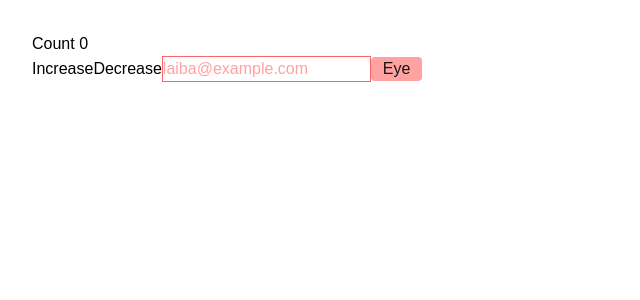
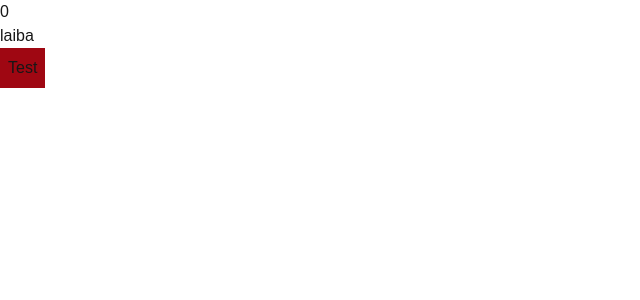
Before and after one commit to laibaranarao3-gif/ajar-web, a Next.js app: page /login in a window 1280 px wide. Shown: the top 300 px of the page, without its empty margins (0-640 px from the left). Built offline with nearby package versions, Linux system fonts and the light colour scheme.

Commit message:
components

```diff
--- /dev/null
+++ b/app/components/BSButton.tsx
@@ -0,0 +1,7 @@
+export default function BSButton(){
+    return (
+        <button className="p-2 bg-blue-600 text-white rounded">
+            My Button
+        </button>
+    );
+}
--- a/app/login/page.tsx
+++ b/app/login/page.tsx
@@ -1,28 +1,36 @@
-"use client";
-import { useState } from "react";
+'use client';
 
-export default function HomePage(){
-  const [counter, setCounter] = useState(0);
-  const [showPassword, setShowPassword] = useState(false);
+import { useState } from 'react';
+import BSButton from '../components/BSButton';
+
+export default function LoginPage(){
+  const [number, setNumber] = useState(0);
+  const [name, SetName] = useState('Laiba');
+
+  const names = [ 'laiba', 'malaika', 'areeba', 'maryam', 'Tayyaba', 'Marsad', 'javeria' ];
+
+  function btnClick(n: number){
+    if(number < n){
+      setNumber(number + 1);
+    }
+    else{
+      setNumber(0);
+    }
+    SetName("Maryam");
+    // console.log(number)
+  }
 
   return (
-    <main className="p-8 bg-grey">
-      <h1 className="text-black">Count {counter}</h1>
-      <button onClick={() => {
-        setCounter(counter + 1);
-        console.log(counter);
-      }} className="text-black">Increase</button>
-      <button onClick={() => {
-        setCounter(counter - 1);
-        console.log(counter);
-      }} className="text-black">Decrease</button>
-      {/* showPassword ? "" : "" */}
-      <input type={showPassword ? 'text': 'password' } className="placeholder-red-300 border border-red-400" placeholder="laiba@example.com"></input>
-      <button className="bg-red-300 px-3 rounded" onClick={()=>{
-        // console.log('Password show')
-        setShowPassword(!showPassword);
-        console.log(showPassword);
-      }}>Eye</button>
+    <main className="bg-white-800">
+      <div>{ number }</div>
+
+      {/* <p>{ names.map((newname) => {
+        return <div>{newname}</div>
+      }) }</p> */}
+
+      <p>{names[number]}</p>
+
+      <button onClick={() => btnClick(names.length - 1)} className="p-2 bg-red-800 text-white-800">Test</button>
     </main>
-  )
+  );
 }
```
